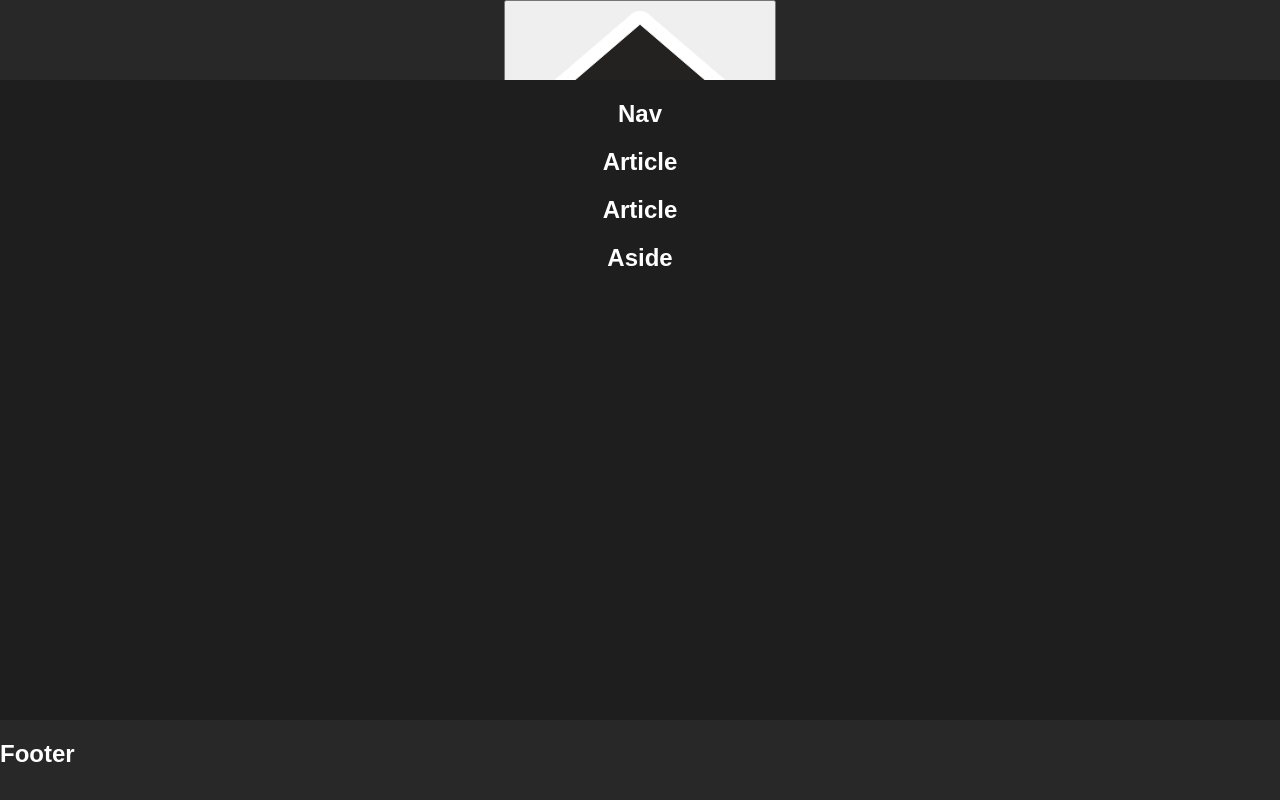
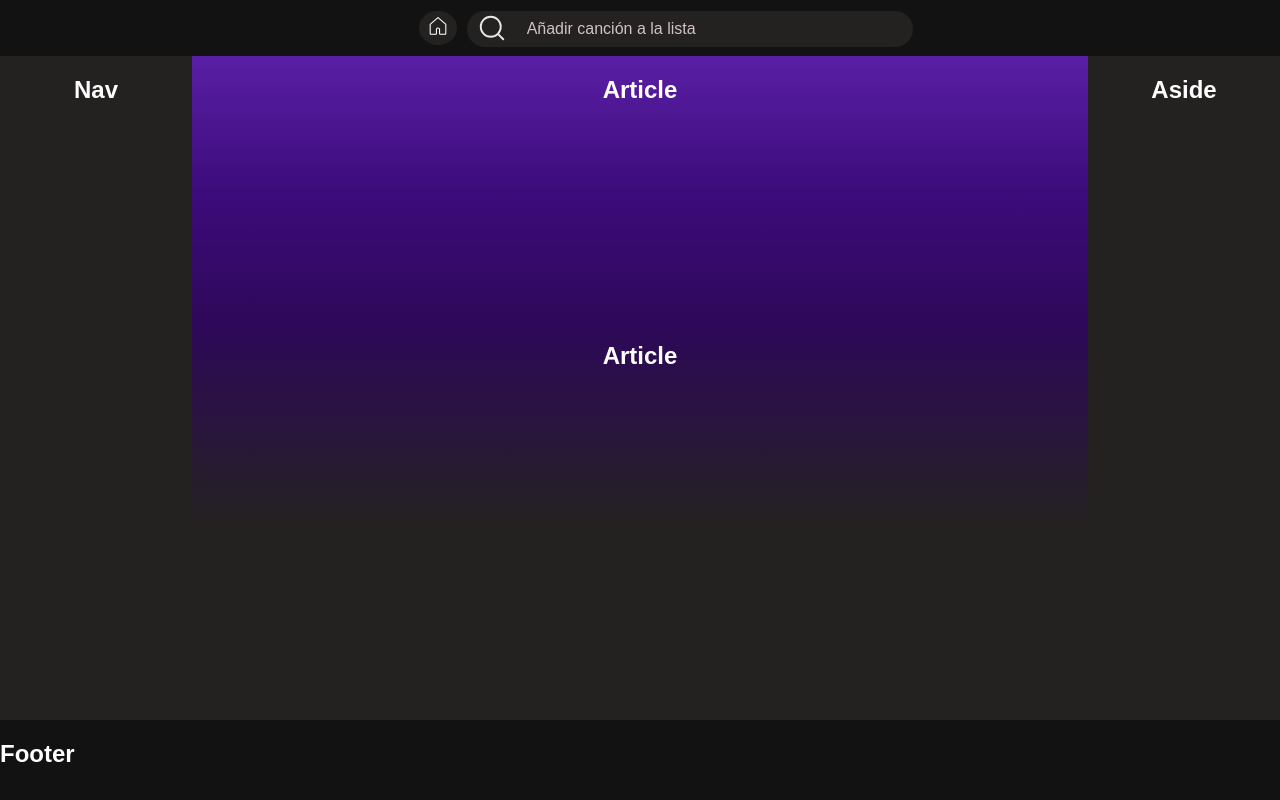
Before and after one commit to carlosande99/ReproductorPersonal, a website: page src/html/index.html in a window 1280 px wide. Shown: the top 800 px of the page. Drawn offline with Linux system fonts and the light colour scheme.

Commit message:
añadido el css base

```diff
--- a/src/css/index.css
+++ b/src/css/index.css
@@ -1,3 +1,10 @@
+:root{
+  --color-gradient-start: #5A1FA5;
+  --color-gradient-mid: #3D0C7C;
+  --color-gradient-end: #2E085A;
+  --color-primary: #121212;
+  --color-secondary: #242121;
+}
 body {
   background-color: #121212;
   color: #fff;
@@ -30,17 +37,114 @@ body {
 
 /* ----------- */
 header {
-  background-color: #282828;
-  height: 10vh;
+  background-color: var(--color-primary);
+  height: 7vh;
   text-align: center;
   width: 100%;
+  display: flex;
+  align-items: center;
+  justify-content: center;
+  gap: 20px;
+}
+
+header .btn-home{
+  height: 60%;
+  background-color: var(--color-secondary);
+  border: none;
+  border-radius: 50%;
+  position: relative;
+}
+
+header .btn-home .icon-home{
+  width: 80%;
+  height: 80%;
+}
+
+header .search-container{
+  height: 60%;
+  width: 30%;
+  display: flex;
+  align-items: center;
+}
+
+header .search-container .icon-search{
+  height: 100%;
+  width: auto;
+  filter: invert(100%);
+  z-index: 1;
+  position: relative;
+  height: 30px;
+  width: 30px;
+  gap: 10px;
+}
+
+header .search-container form{
+  height: 100%;
+  width: 100%;
+  z-index: 0;
+  position: relative;
+  margin-left: -40px;
+}
+
+header .search-container form .input-add-song{
+  background-color: var(--color-secondary);
+  border-radius: 54px;
+  height: 100%;
+  width: 100%;
+  border: none;
+  color: white;
+  padding-left: 60px;
+}
+.input-add-song::placeholder{
+  color: rgb(209, 195, 195);
+  opacity: 1;
+  font-size: medium;
 }
 main{
   width: 100%;
-  height: 80vh;
+  height: 83vh;
+  display: flex;
 }
+
+main nav {
+  width: 15%;
+  background-color: var(--color-secondary);
+}
+
+main section{
+  width: 70%;
+  background-color: var(--color-secondary);
+  display: flex;
+  flex-direction: column;
+}
+
+main section .article-main{
+    background: linear-gradient(
+    to bottom,
+    var(--color-gradient-start),
+    var(--color-gradient-mid),
+    var(--color-gradient-end)
+  );
+  height: 40%;
+}
+
+main section .article-secondary{
+    background: linear-gradient(
+    to bottom,
+    var(--color-gradient-end),
+    var(--color-secondary),
+    var(--color-secondary)
+  );
+  height: 60%;
+}
+
+main aside{
+  width: 15%;
+  background-color: var(--color-secondary);
+}
+
 footer{
   width: 100%;
-  background-color: #282828;
+  background-color: var(--color-primary);
   height: 10vh;
 }
```
